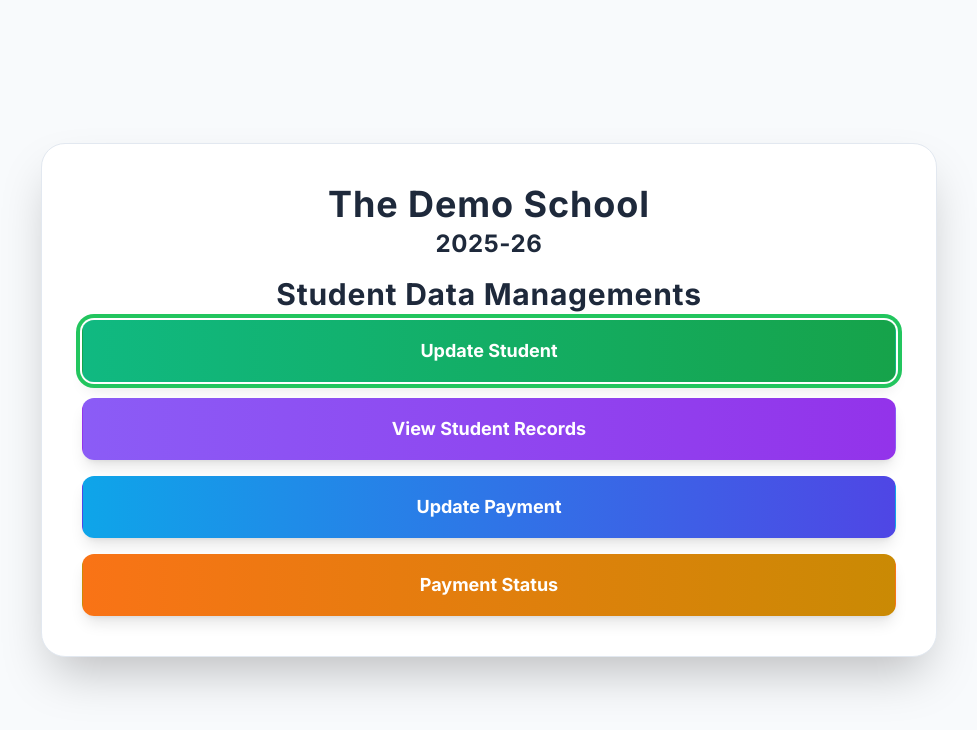
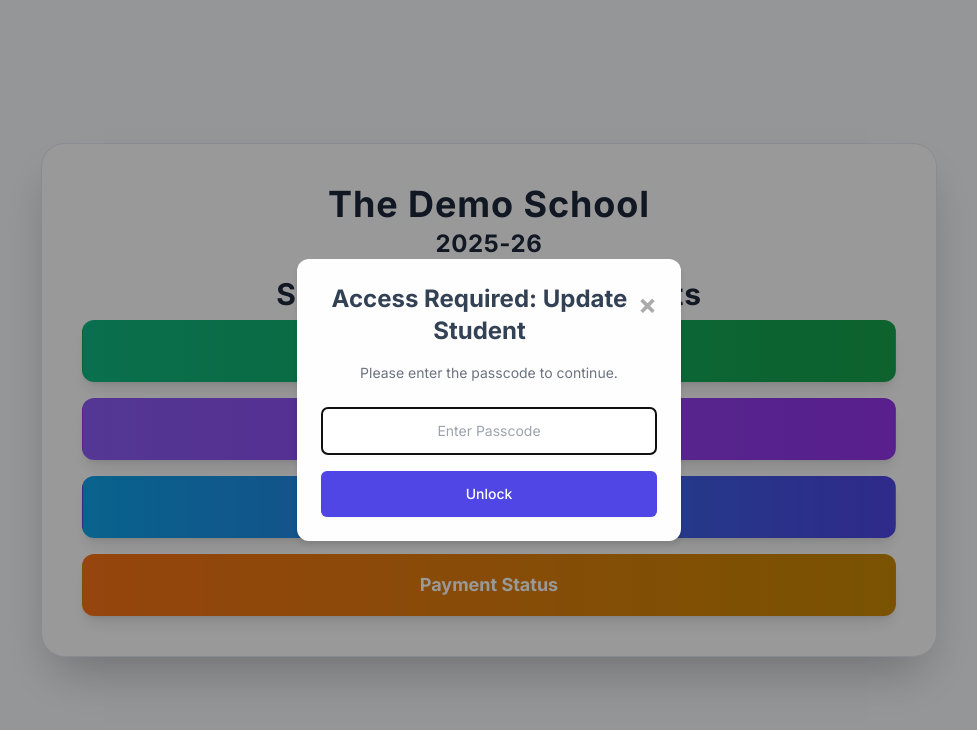
Before and after one commit to lsurjit/thedemoschoolm, a plain HTML site: page index.html in a window 1280 px wide. Both pictures are taken after a click on the button "Update Student". Shown: the whole page, without its empty margins (151-1128 px from the left). Drawn offline with nearby package versions, Linux system fonts and the light colour scheme.

Commit message:
Update index.html

```diff
--- a/index.html
+++ b/index.html
@@ -1,3 +1,4 @@
+
 <!DOCTYPE html>
 <html lang="en">
 <head>
@@ -97,7 +98,7 @@
                 width: 98% !important;
                 max-width: none !important;
                 height: auto !important;
-                min-height: 96vh;
+                min-height: 97vh;
                 display: flex;
                 flex-direction: column;
                 justify-content: flex-start;
@@ -357,7 +358,7 @@
                 <div>
                     <label for="payment-admission-no" class="block text-sm font-medium text-gray-700">Admission No</label>
                     <input type="text" id="payment-admission-no" name="Admission No" class="mt-1 block w-full rounded-md border-2 border-gray-800 bg-white shadow-sm focus:border-indigo-500 focus:ring-indigo-500 sm:text-sm p-2" required>
-                    <p id="modal--hint" class="text-sm text-gray-500 mb-6 text-center">Please enter the password to continue.</p>
+                    <p id="modal-passcode-hint" class="text-sm text-gray-500 mb-6 text-center">Please enter the passcode to continue.</p>
                 </div>
                 <div class="flex justify-between space-x-4 pt-4">
                     <button type="button" id="search-payment-btn"
@@ -470,13 +471,13 @@
         </div>
     </div>
 
-    <!-- 1. The  Modal -->
-    <div id="Modal" class="modal">
+    <!-- 1. The Passcode Modal -->
+    <div id="passcodeModal" class="modal">
       <div class="modal-content w-full max-w-sm">
-        <span id="-close-btn" class="close-btn">&times;</span>
+        <span id="passcode-close-btn" class="close-btn">&times;</span>
         <h3 id="modal-action-title" class="text-2xl font-bold text-slate-700 mb-4 text-center">Access Required</h3>
-        <p id="modal--hint" class="text-sm text-gray-500 mb-6 text-center">Please enter the password to continue.</p>
-        <form id="-form" class="space-y-4">
+        <p id="modal-passcode-hint" class="text-sm text-gray-500 mb-6 text-center">Please enter the passcode to continue.</p>
+        <form id="passcode-form" class="space-y-4">
             <input type="password" id="passcode-input" placeholder="Enter Passcode" class="mt-1 block w-full rounded-md border-2 border-gray-800 bg-white shadow-sm focus:border-indigo-500 focus:ring-indigo-500 sm:text-sm p-3 text-center" required maxlength="4">
             <div id="passcode-error-message" class="text-red-500 text-sm font-medium text-center hidden"></div>
             <button type="submit"
```
